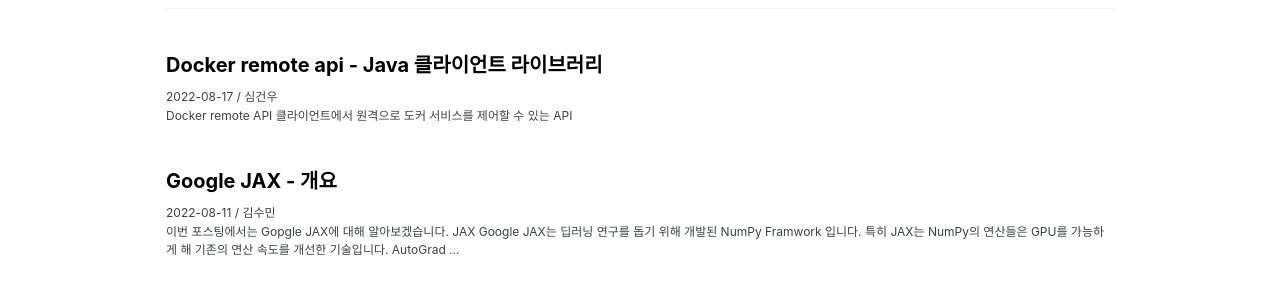
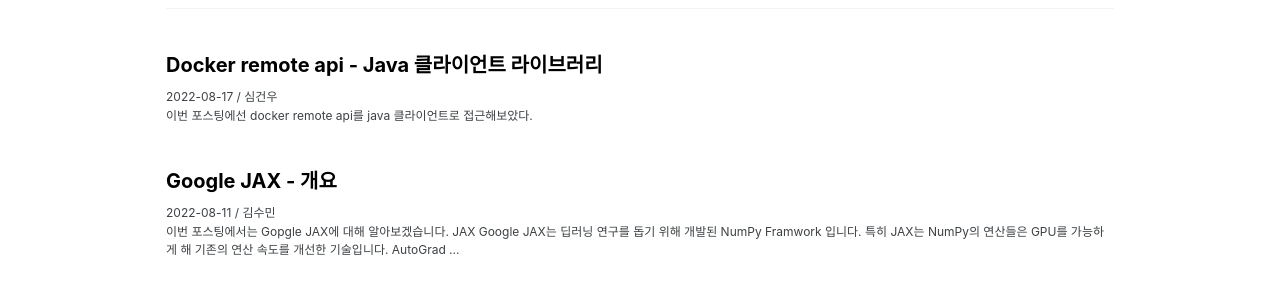
Before and after one commit to epozen-dt/epozen-dt.github.io, a Jekyll site: the page built from index.html, in a window 1280 px wide. Shown: the part 323-623 px from the top of the page. Built offline with Jekyll 4.4.1, drawn with Linux system fonts in a browser that asks for light colours; cached includes are drawn as plain includes; the list of posts is cut into pages by our own code; part of the change alters nothing that is shown.

Commit message:
8월 포스팅 수정

```diff
--- a/_posts/2022-08-17-docker-remote-api-java-lib.md
+++ b/_posts/2022-08-17-docker-remote-api-java-lib.md
@@ -3,6 +3,8 @@ title: "Docker remote api - Java 클라이언트 라이브러리"
 last_modified_at: 2022-08-17
 author: 심건우
 ---
+
+이번 포스팅에선 docker remote api를 java 클라이언트로 접근해보았다.
 
 ## Docker remote API
  클라이언트에서 원격으로 도커 서비스를 제어할 수 있는 API
@@ -25,28 +27,18 @@ author: 심건우
 
 [Unofficial libraries](https://docs.docker.com/engine/api/sdk/#unofficial-libraries)
 
-[A github 주소](https://github.com/spotify/docker-client)
+[A github 링크](https://github.com/spotify/docker-client)
 
-[A mvnrepository 주소](https://mvnrepository.com/artifact/com.spotify/docker-client)
+[A mvnrepository 링크](https://mvnrepository.com/artifact/com.spotify/docker-client)
 
-[B github 주소](https://github.com/docker-java/docker-java)
+[B github 링크](https://github.com/docker-java/docker-java)
 
-[B mvnrepository 주소](https://mvnrepository.com/artifact/com.github.docker-java/docker-java)
+[B mvnrepository 링크](https://mvnrepository.com/artifact/com.github.docker-java/docker-java)
 
-[C github 주소](https://github.com/amihaiemil/docker-java-api)
+[C github 링크](https://github.com/amihaiemil/docker-java-api)
 
-[C mvnrepository 주소](https://mvnrepository.com/artifact/com.amihaiemil.web/docker-java-api)
+[C mvnrepository 링크](https://mvnrepository.com/artifact/com.amihaiemil.web/docker-java-api)
 
-
-### - 주장
- java 환경에서 Docker remote api 적용 시, 라이브러리 A(spotify/docker-client)가 적합하다고 판단
-
-### - 근거
- 1. 관리 주체가 명확함 -> Spotify (음원 스트리밍 기업)
- 2. 조사한 라이브러리 중 가장 사용량이 많음
- 3. 사용 방법이 직관적이고, 이해가 쉬움
- 4. Apache License 2.0
- 5. 취약점 전부 회피 가능
 
 ## Docker remote 환경설정
 - 도커 환경설정을 위해 root로 switch user
```
